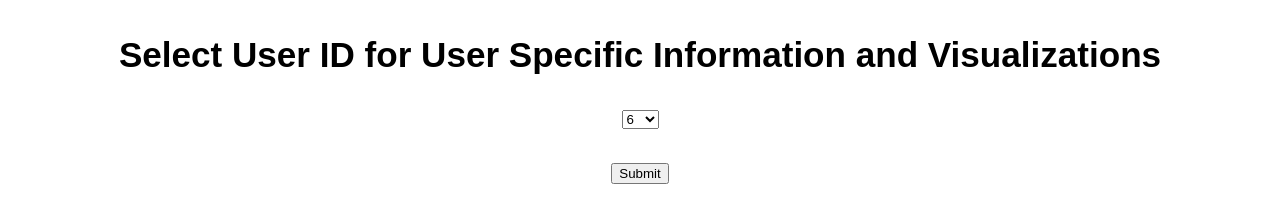
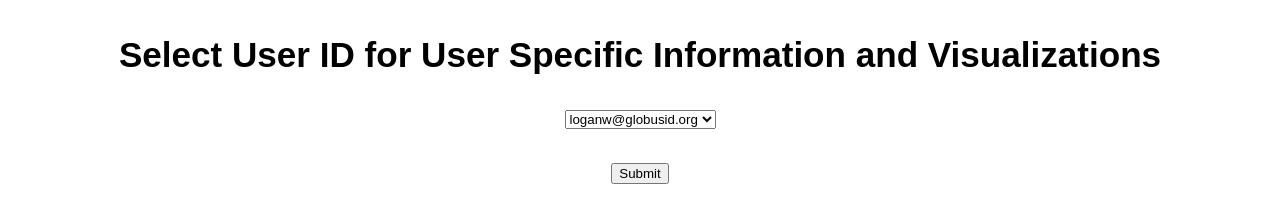
Before and after one commit to kommav/funcXVisualizeNCSA, a Flask app: template templates/index.html in a window 1280 px wide. Shown: the part 2581-2795 px from the top of the page. Run offline with Flask 3, Linux system fonts and the light colour scheme; the template is opened without the code that fills it, so the values that code supplies are empty.

Commit message:
Updated UserNames

```diff
--- a/main.py
+++ b/main.py
@@ -191,9 +191,9 @@ def setSizes():
 
         # plot the histogram of last month's entries
         plt.switch_backend('Agg')
-        plt.hist(last_month_entries, bins=30)
+        plt.hist(last_month_entries, bins=4)
         plt.gcf().autofmt_xdate()
-        plt.title("Histogram of Completed Tasks in Last Month")
+        plt.title("Histogram of Completed Tasks in Last Four Weeks")
         plt.xlabel("Date")
         plt.ylabel("Tasks Completed")
         plt.savefig("static/images/output_histogram_lastMonth" + uuidImage + ".png")
--- a/templates/index.html
+++ b/templates/index.html
@@ -410,9 +410,8 @@
 		<h3>Select User ID for User Specific Information and Visualizations</h3>
 		<form method="POST">
 			<select id="userID" name="userID">
-				<option value="6">6</option>
-				<option value="34">34</option>
-				<option value="35">35</option>
+				<option value="34">loganw@globusid.org</option>
+				<option value="1">ryan@globusid.org</option>
 			</select><br><br>
 			<input type="submit" value="Submit">
 		</form>
```
